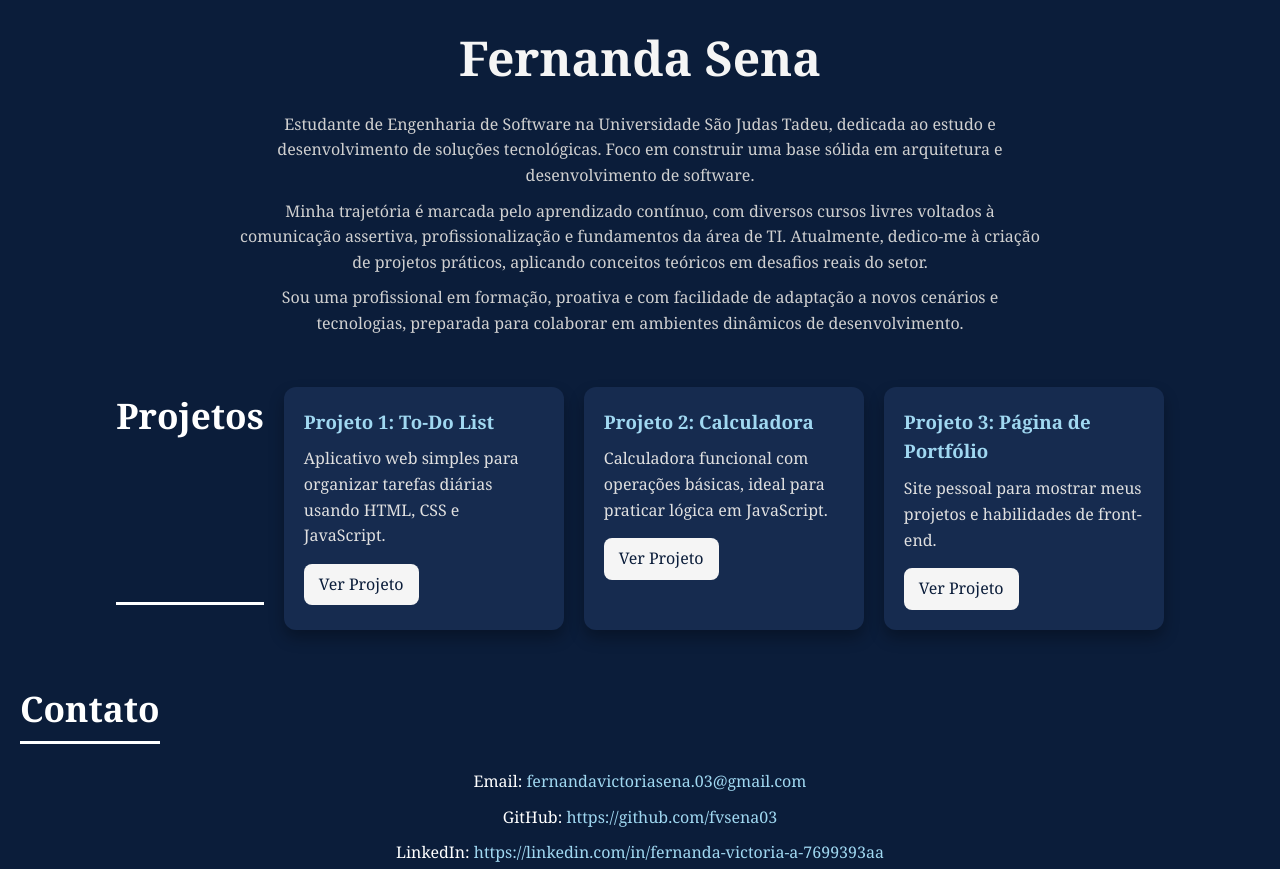
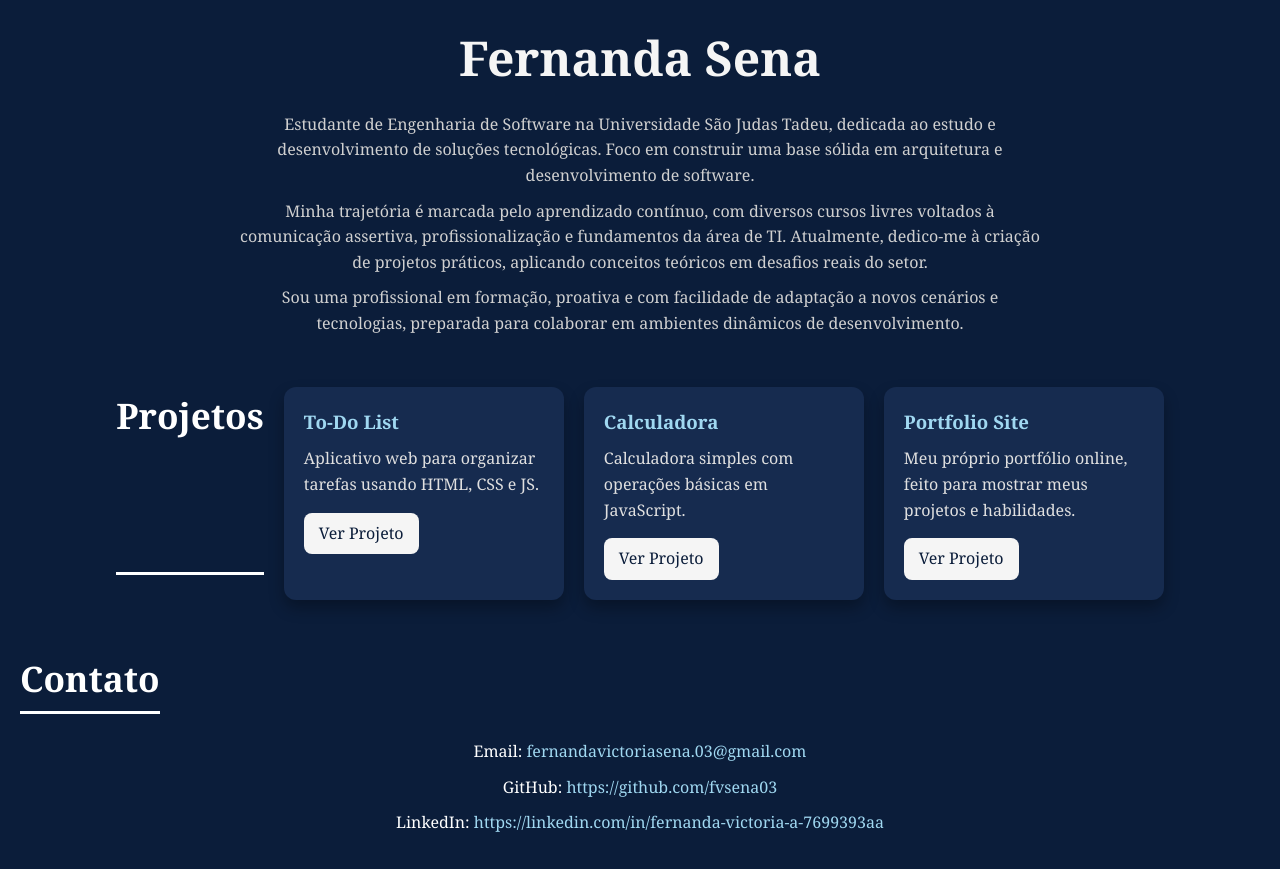
Before and after one commit to fvsena03/primeiro-projeto, a plain HTML site: page index.html in a window 1280 px wide. Shown: the top 869 px of the page. Drawn offline with Linux system fonts and the light colour scheme.

Commit message:
Update index.html

```diff
--- a/index.html
+++ b/index.html
@@ -5,6 +5,8 @@
     <meta name="viewport" content="width=device-width, initial-scale=1.0">
     <title>Portfólio Fernanda Sena</title>
     <link rel="stylesheet" href="style.css">
+    <!-- Caso use Google Fonts, pode colocar o link aqui -->
+    <!-- <link href="https://fonts.googleapis.com/css2?family=Oggi&display=swap" rel="stylesheet"> -->
 </head>
 <body>
     <!-- Cabeçalho -->
@@ -19,18 +21,18 @@
     <section id="projetos">
         <h2>Projetos</h2>
         <div class="projeto">
-            <h3>Projeto 1: To-Do List</h3>
-            <p>Aplicativo web simples para organizar tarefas diárias usando HTML, CSS e JavaScript.</p>
+            <h3>To-Do List</h3>
+            <p>Aplicativo web para organizar tarefas usando HTML, CSS e JS.</p>
             <a href="#">Ver Projeto</a>
         </div>
         <div class="projeto">
-            <h3>Projeto 2: Calculadora</h3>
-            <p>Calculadora funcional com operações básicas, ideal para praticar lógica em JavaScript.</p>
+            <h3>Calculadora</h3>
+            <p>Calculadora simples com operações básicas em JavaScript.</p>
             <a href="#">Ver Projeto</a>
         </div>
         <div class="projeto">
-            <h3>Projeto 3: Página de Portfólio</h3>
-            <p>Site pessoal para mostrar meus projetos e habilidades de front-end.</p>
+            <h3>Portfolio Site</h3>
+            <p>Meu próprio portfólio online, feito para mostrar meus projetos e habilidades.</p>
             <a href="#">Ver Projeto</a>
         </div>
     </section>
```
